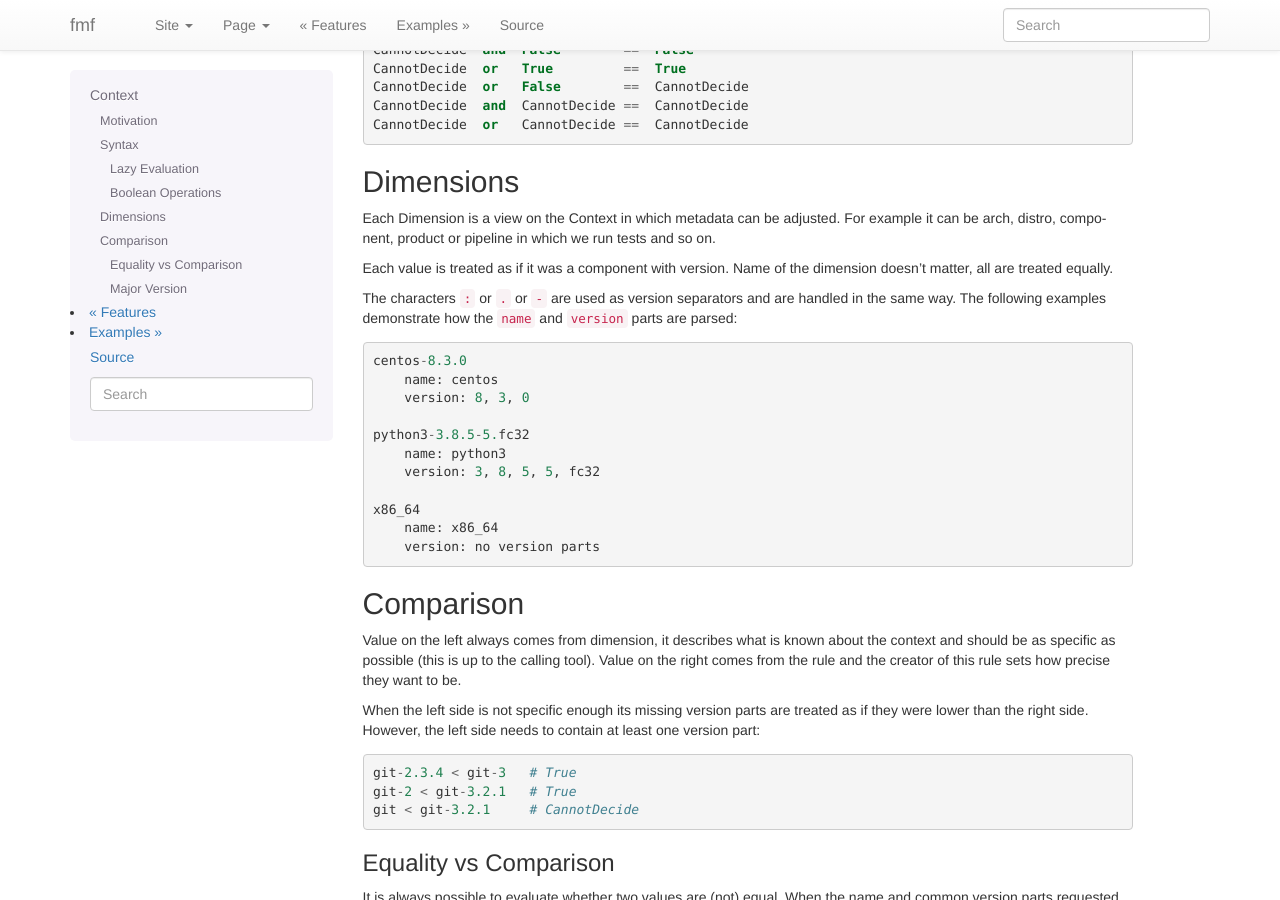
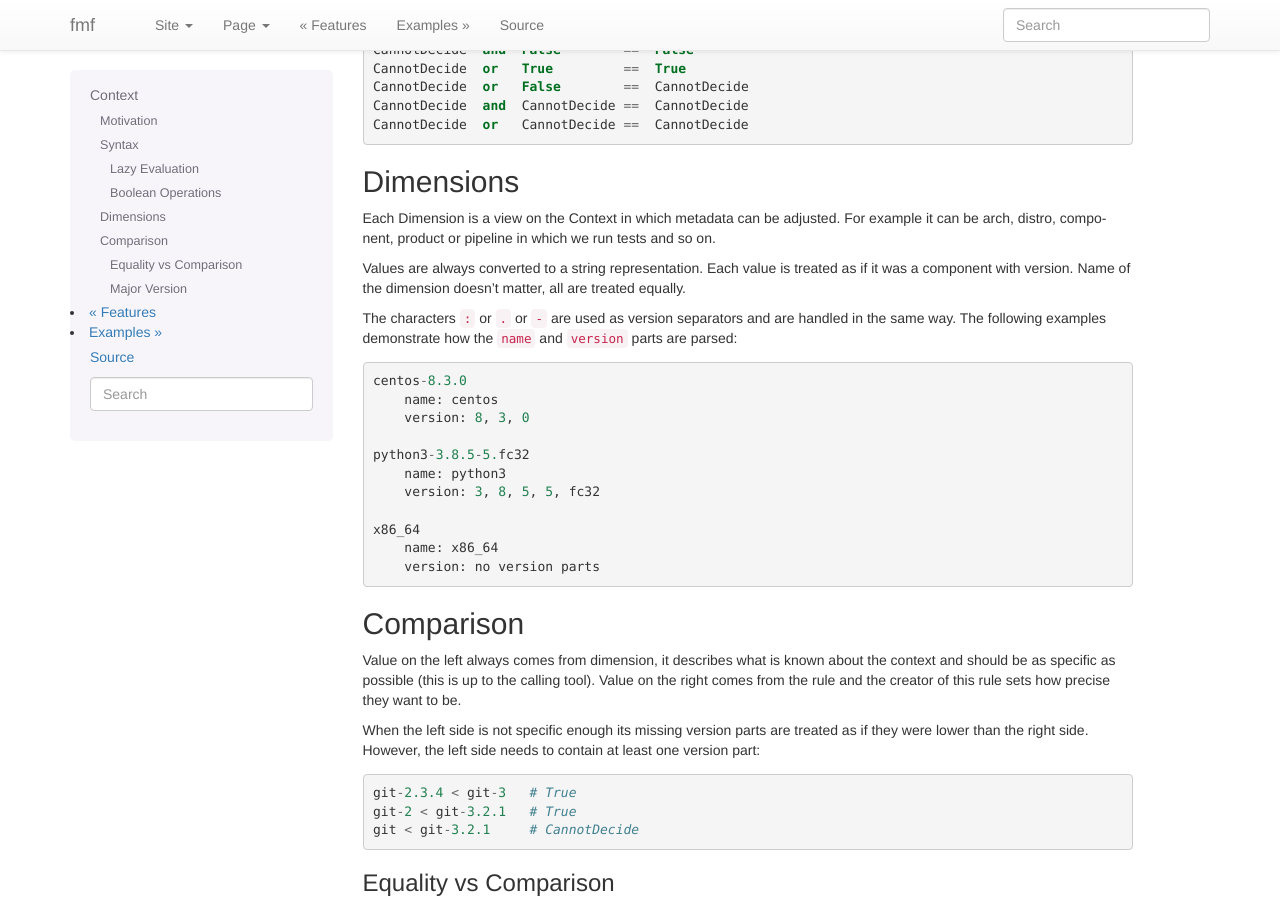
Before and after one commit to teemtee/fmf, a Sphinx documentation site: the page built from docs/context.rst, in a window 1280 px wide and 900 px high, scrolled down 1649 px. Built offline with Sphinx 7.4.7, drawn with Linux system fonts in a browser that asks for light colours.

Commit message:
Explicitly convert context value to string
Actually writing an integer value in context value
should be supported, `fmf` should take care of the conversion.

Seems this place is the best for that.

See for details https://github.com/teemtee/tmt/issues/1187

Signed-off-by: Miroslav Vadkerti <mvadkert@redhat.com>

```diff
--- a/docs/context.rst
+++ b/docs/context.rst
@@ -112,8 +112,9 @@ Each Dimension is a view on the Context in which metadata can be
 adjusted. For example it can be arch, distro, component, product
 or pipeline in which we run tests and so on.
 
-Each value is treated as if it was a component with version. Name
-of the dimension doesn't matter, all are treated equally.
+Values are always converted to a string representation. Each
+value is treated as if it was a component with version. Name of
+the dimension doesn't matter, all are treated equally.
 
 The characters ``:`` or ``.`` or ``-`` are used as version
 separators and are handled in the same way. The following examples
```
Also changed, not shown: 2 other files.
